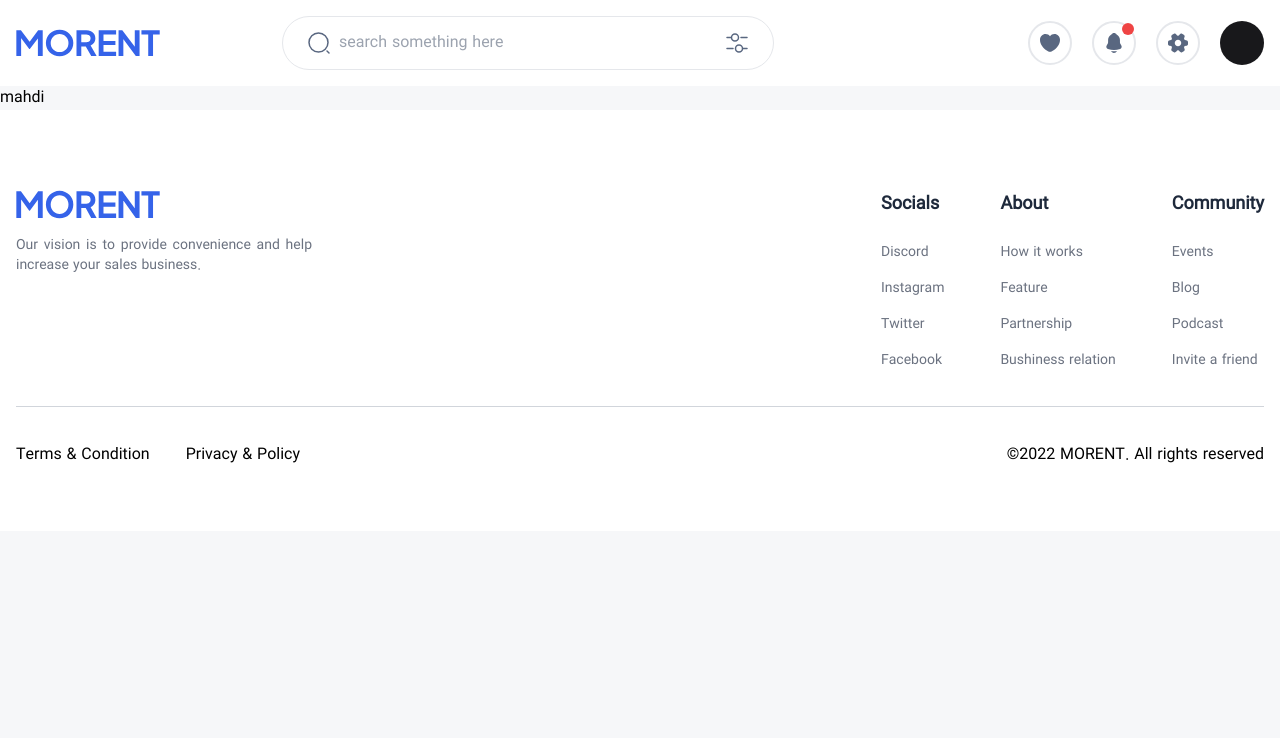
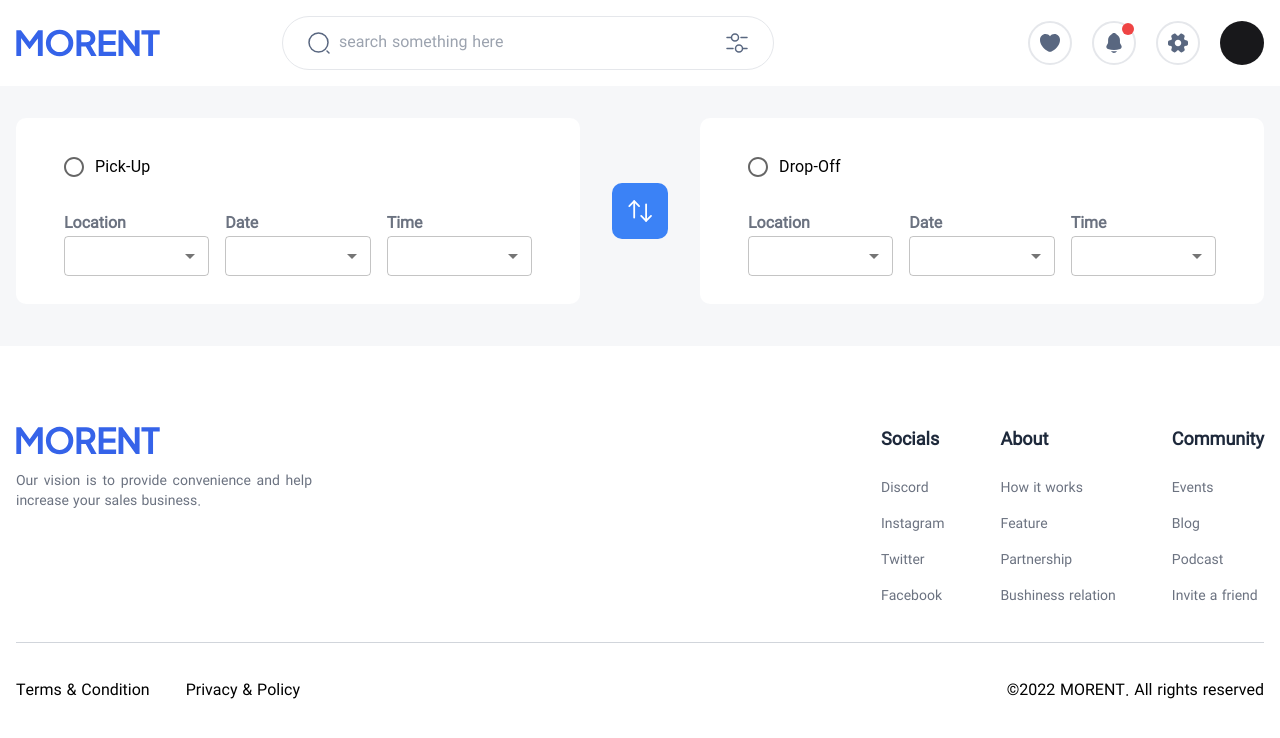
Before and after one commit to mahdibashirione/the-cars, a React (Create React App) app: page / in a window 1280 px wide. Shown: the top 738 px of the page. Built offline with nearby package versions, Linux system fonts and the light colour scheme.

Commit message:
add feature FlterHome

```diff
--- /dev/null
+++ b/src/components/FilterHome.js
@@ -0,0 +1,151 @@
+import { FormControlLabel, Radio, Select, MenuItem, InputLabel, FormControl } from "@mui/material";
+import { useState } from "react";
+
+const FilterHome = () => {
+
+  const [value, setValue] = useState({
+    pickLocation: "",
+    pickDate: "",
+    pickTime: "",
+
+    dropLocation: "",
+    dropDate: "",
+    dropTime: "",
+  })
+
+  const handleChange = (e) => {
+    setValue({ ...value, [e.target.name]: e.target.value })
+  }
+
+  const handleRevers = () => {
+    let pickLocation = value.pickLocation;
+    let pickDate = value.pickDate;
+    let pickTime = value.pickTime;
+
+    setValue({
+      pickLocation: value.dropLocation,
+      pickDate: value.dropDate,
+      pickTime: value.dropTime,
+
+      dropLocation: pickLocation,
+      dropDate: pickDate,
+      dropTime: pickTime,
+    })
+
+  }
+
+  return (
+    <section className="w-full">
+      <div className="relative w-full container flex flex-col md:flex-row justify-between items-center px-4 py-8 lg:pb-[42px] gap-8">
+        {/*Pick-Up*/}
+        <div className="w-full bg-white rounded-[10px] p-7 lg:px-12">
+          <div className="w-full mb-6"><FormControlLabel defaultValue={"true"} className="font-[600]" value="pickUp" control={<Radio />} label="Pick-Up" /></div>
+          <div className="flex gap-x-4 text-gray-500">
+            <FormControl className="w-1/3">
+              <label className="font-bold" htmlFor="pickLocation">Location</label>
+              <Select
+                size="small"
+                id="pickLocation"
+                name="pickLocation"
+                value={value.pickLocation}
+                onChange={handleChange}
+              >
+                <MenuItem value={""}>none</MenuItem>
+                <MenuItem value={"ten"}>Ten</MenuItem>
+                <MenuItem value={"Twenty"}>Twenty</MenuItem>
+                <MenuItem value={"Thirty"}>Thirty</MenuItem>
+              </Select>
+            </FormControl>
+            <FormControl className="w-1/3">
+              <label className="font-bold" htmlFor="pickDate">Date</label>
+              <Select
+                size="small"
+                id="pickDate"
+                name="pickDate"
+                value={value.pickDate}
+                onChange={handleChange}
+              >
+                <MenuItem value={""}>none</MenuItem>
+                <MenuItem value={"ten"}>Ten</MenuItem>
+                <MenuItem value={"Twenty"}>Twenty</MenuItem>
+                <MenuItem value={"Thirty"}>Thirty</MenuItem>
+              </Select>
+            </FormControl>
+            <FormControl className="w-1/3">
+              <label className="font-bold" htmlFor="pickTime">Time</label>
+              <Select
+                size="small"
+                id="pickTime"
+                name="pickTime"
+                value={value.pickTime}
+                onChange={handleChange}
+              >
+                <MenuItem value={""}>none</MenuItem>
+                <MenuItem value={"ten"}>Ten</MenuItem>
+                <MenuItem value={"Twenty"}>Twenty</MenuItem>
+                <MenuItem value={"Thirty"}>Thirty</MenuItem>
+              </Select>
+            </FormControl>
+          </div>
+        </div>
+        {/*BTN Revers*/}
+        <button onClick={handleRevers} className="hover:scale-95 duration-300 md:static absolute p-4 rounded-[10px] md:translate-x-0 md:translate-y-0 -translate-y-1/2 top-1/2 -translate-x-1/2 left-1/2 bg-blue-500">
+          <img className="w-6 h-6 min-w-[24px] min-h-[24px]" src="/icons/Swap.svg" alt="icon-swap" />
+        </button>
+        {/*Drop-Off*/}
+        <div className="w-full bg-white rounded-[10px] p-7 lg:px-12">
+          <div className="w-full mb-6"> <FormControlLabel defaultValue={true} value="DropOff" control={<Radio />} label="Drop-Off" /></div>
+          <div className="flex gap-x-4 text-gray-500">
+            <FormControl className="w-1/3">
+              <label className="font-bold" htmlFor="dropLocation">Location</label>
+              <Select
+                size="small"
+                id="dropLocation"
+                name="dropLocation"
+                value={value.dropLocation}
+                onChange={handleChange}
+              >
+                <MenuItem value={""}>none</MenuItem>
+                <MenuItem value={"ten"}>Ten</MenuItem>
+                <MenuItem value={"Twenty"}>Twenty</MenuItem>
+                <MenuItem value={"Thirty"}>Thirty</MenuItem>
+              </Select>
+            </FormControl>
+            <FormControl className="w-1/3">
+              <label className="font-bold" htmlFor="dropDate">Date</label>
+              <Select
+                size="small"
+                id="dropDate"
+                name="dropDate"
+                value={value.dropDate}
+                onChange={handleChange}
+              >
+                <MenuItem value={""}>none</MenuItem>
+                <MenuItem value={"ten"}>Ten</MenuItem>
+                <MenuItem value={"Twenty"}>Twenty</MenuItem>
+                <MenuItem value={"Thirty"}>Thirty</MenuItem>
+              </Select>
+            </FormControl>
+            <FormControl className="w-1/3">
+              <label className="font-bold" htmlFor="dropTime">Time</label>
+              <Select
+                size="small"
+                id="dropTime"
+                name="dropTime"
+                value={value.dropTime}
+                onChange={handleChange}
+              >
+                <MenuItem value={""}>none</MenuItem>
+                <MenuItem value={"ten"}>Ten</MenuItem>
+                <MenuItem value={"Twenty"}>Twenty</MenuItem>
+                <MenuItem value={"Thirty"}>Thirty</MenuItem>
+              </Select>
+            </FormControl>
+          </div>
+        </div>
+      </div>
+    </section >
+  );
+}
+
+export default FilterHome;
--- a/src/pages/HomePage.js
+++ b/src/pages/HomePage.js
@@ -1,9 +1,10 @@
+import FilterHome from "../components/FilterHome";
 
 
 const HomePage = () => {
   return (
     <>
-      mahdi
+      <FilterHome />
     </>
   );
 }
```
Also changed, not shown: public/icons/Swap.svg (added).
